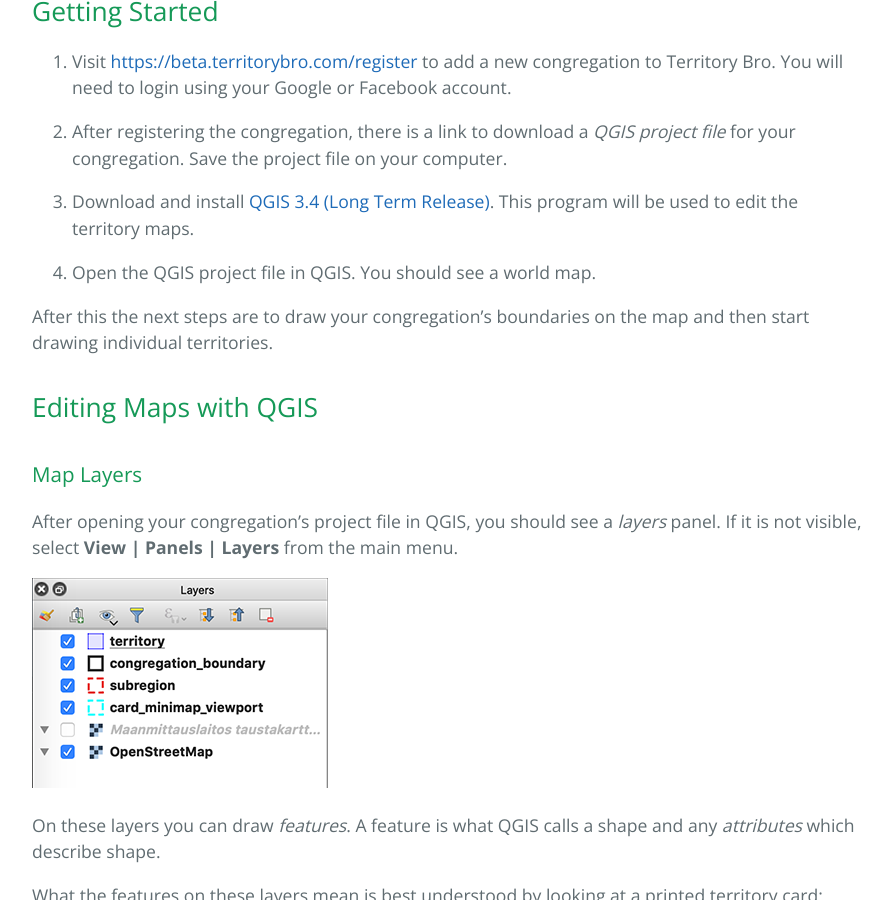
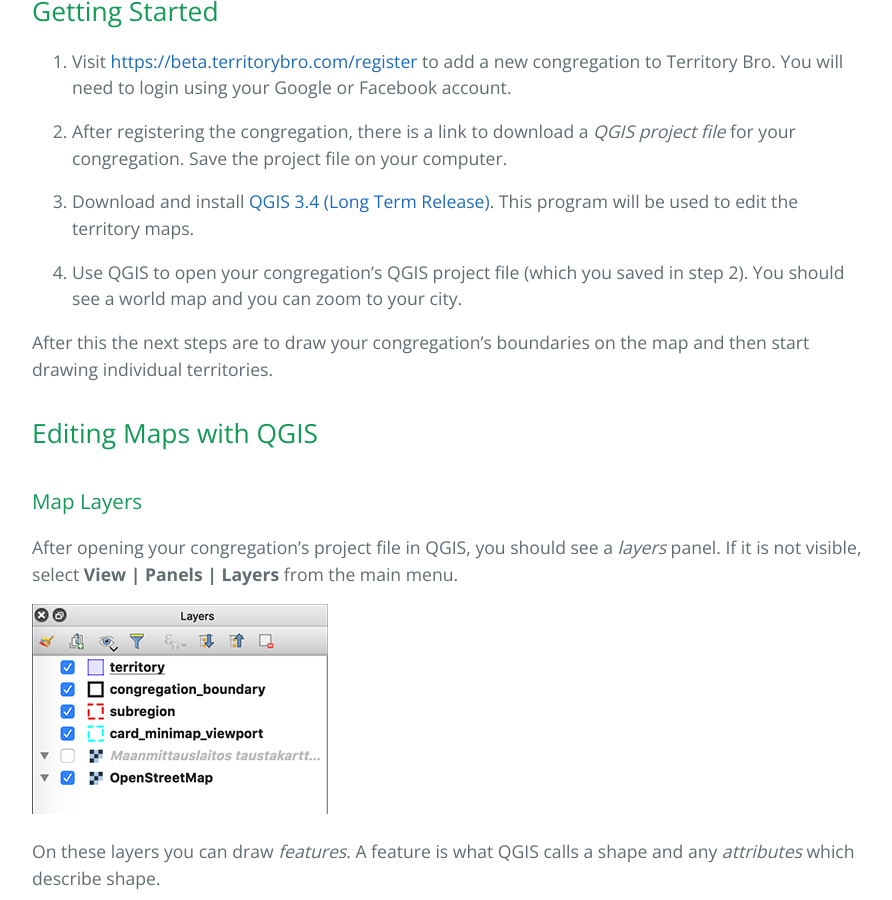
Before and after one commit to luontola/territory-bro, a Jekyll site: the page built from docs/guide2.md, in a window 1280 px wide and 900 px high, scrolled down 806 px. Shown: the whole window, without its empty margins (192-1084 px from the left). Built offline with Jekyll 4.4.1, drawn with Linux system fonts in a browser that asks for light colours.

Commit message:
📝 Rewording

```diff
--- a/docs/guide2.md
+++ b/docs/guide2.md
@@ -26,7 +26,7 @@ permalink: /guide2/
 
 3. Download and install [QGIS 3.4 (Long Term Release)](https://qgis.org/). This program will be used to edit the territory maps.
 
-4. Open the QGIS project file in QGIS. You should see a world map.
+4. Use QGIS to open your congregation's QGIS project file (which you saved in step 2). You should see a world map and you can zoom to your city.
 
 After this the next steps are to draw your congregation's boundaries on the map and then start drawing individual territories.
 
```
